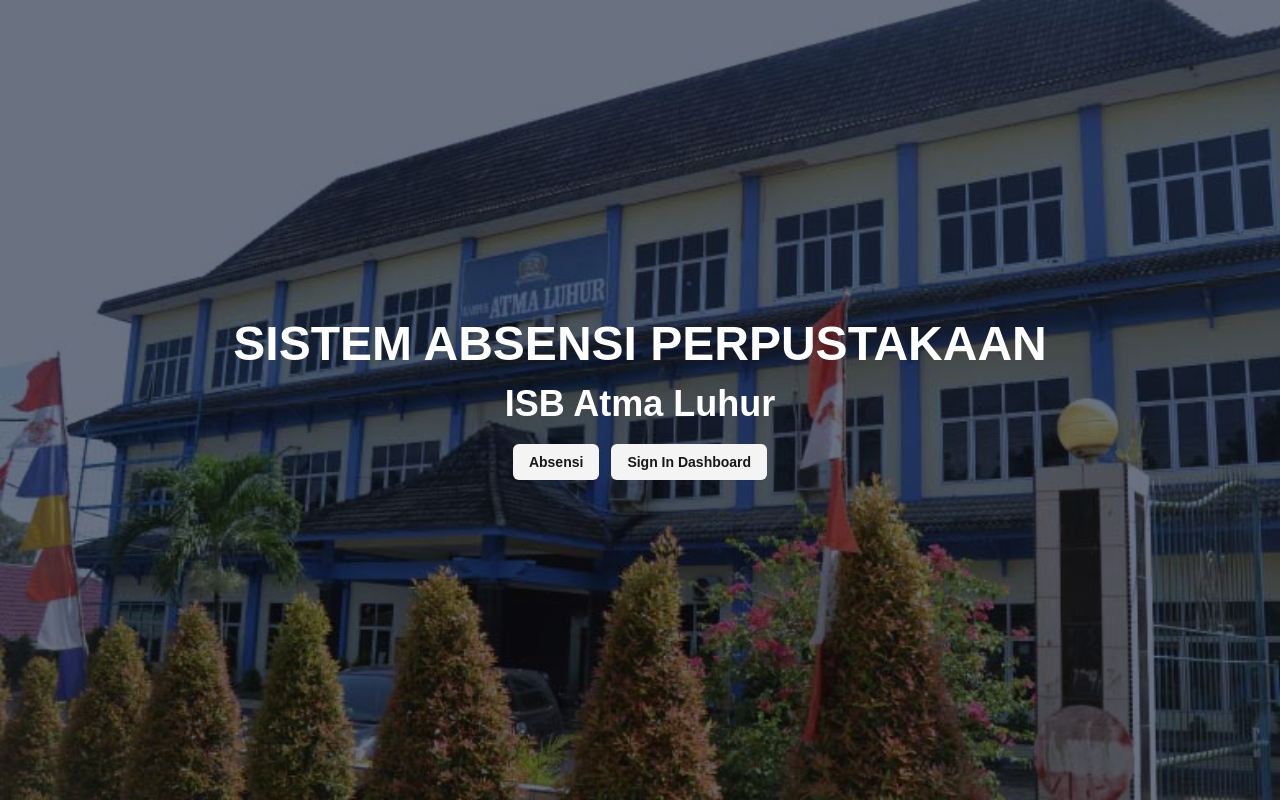
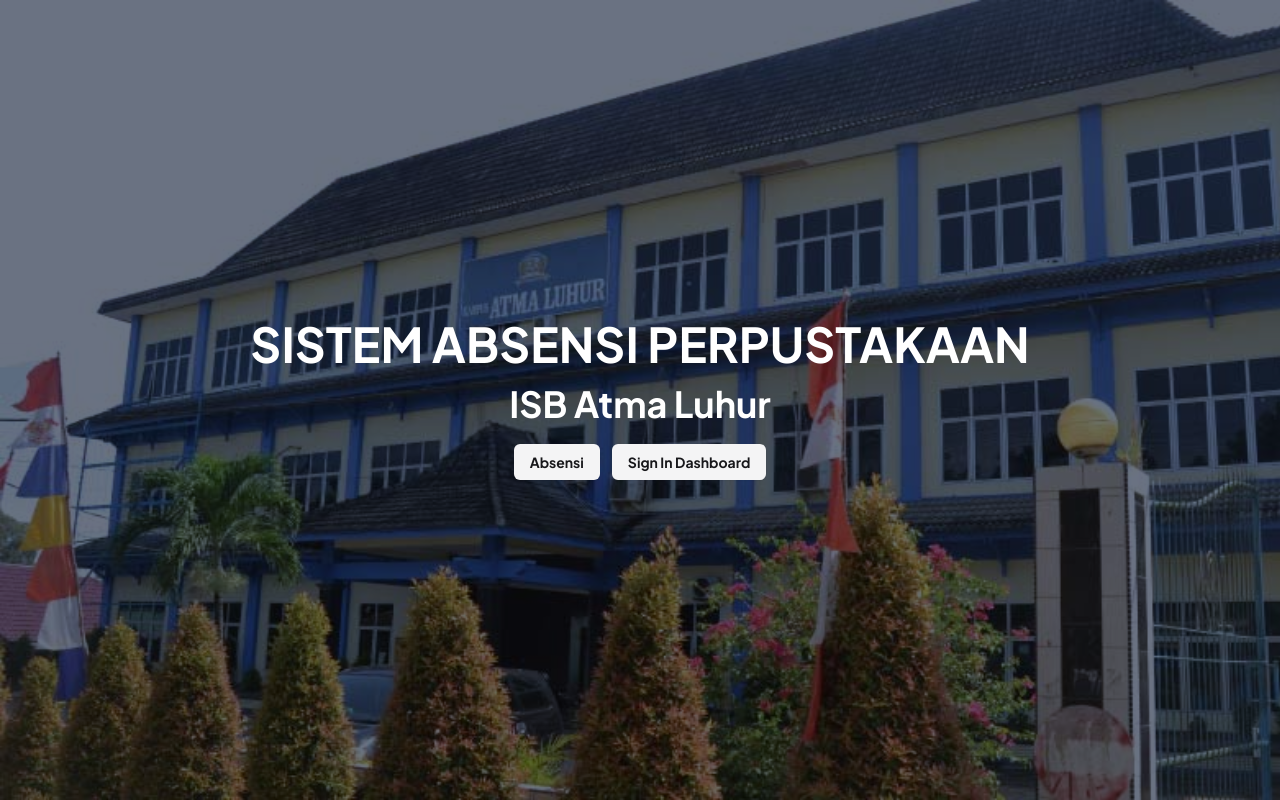
Before and after one commit to haikelz/absensi, a Next.js app in the folder apps/web/: page / in a window 1280 px wide. Built offline with nearby package versions, Linux system fonts and the light colour scheme.

Commit message:
chore: change font family to PlusJakartaSans

```diff
--- a/apps/web/src/app/globals.css
+++ b/apps/web/src/app/globals.css
@@ -66,7 +66,7 @@
 
 @layer utilities {
   body {
-    font-family: Arial, Helvetica, sans-serif;
+    font-family: "Plus Jakarta Sans", Arial, Helvetica, sans-serif;
   }
 }
 
--- a/apps/web/src/app/layout.tsx
+++ b/apps/web/src/app/layout.tsx
@@ -1,21 +1,16 @@
 import type { Metadata } from "next";
-import { Geist, Geist_Mono } from "next/font/google";
+import { Plus_Jakarta_Sans } from "next/font/google";
 import "./globals.css";
 import Wrapper from "./wrapper";
 
-const geistSans = Geist({
+const geistSans = Plus_Jakarta_Sans({
   variable: "--font-geist-sans",
   subsets: ["latin"],
 });
 
-const geistMono = Geist_Mono({
-  variable: "--font-geist-mono",
-  subsets: ["latin"],
-});
-
 const baseMetadata = {
-  title: "Sign In | Absensi Perpustakaan ISB Atma Luhur",
-  description: "Sign In | Absensi Perpustakaan ISB Atma Luhur",
+  title: "Sistem Absensi Perpustakaan ISB Atma Luhur",
+  description: "Sistem Absensi Perpustakaan ISB Atma Luhur",
   url: "https://absensi-perpus.ekel.dev",
 };
 
@@ -62,9 +57,7 @@
 }>) {
   return (
     <html lang="en">
-      <body
-        className={`${geistSans.variable} ${geistMono.variable} antialiased`}
-      >
+      <body className={`${geistSans.variable} antialiased`}>
         <Wrapper>{children}</Wrapper>
       </body>
     </html>
```
Also changed, not shown: packages/eslint/README.md, packages/typescript/README.md, 1 other file (tests, documents, lock files or other folders).
